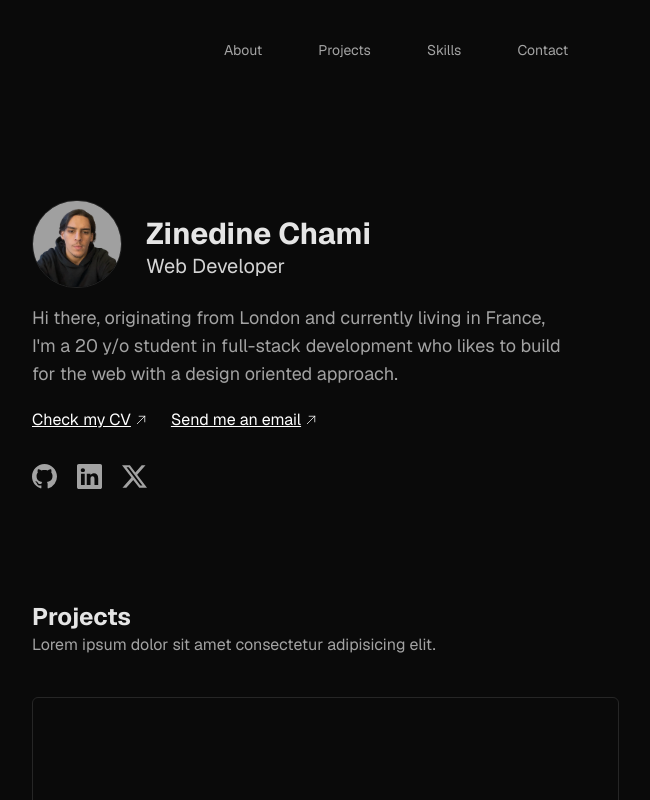
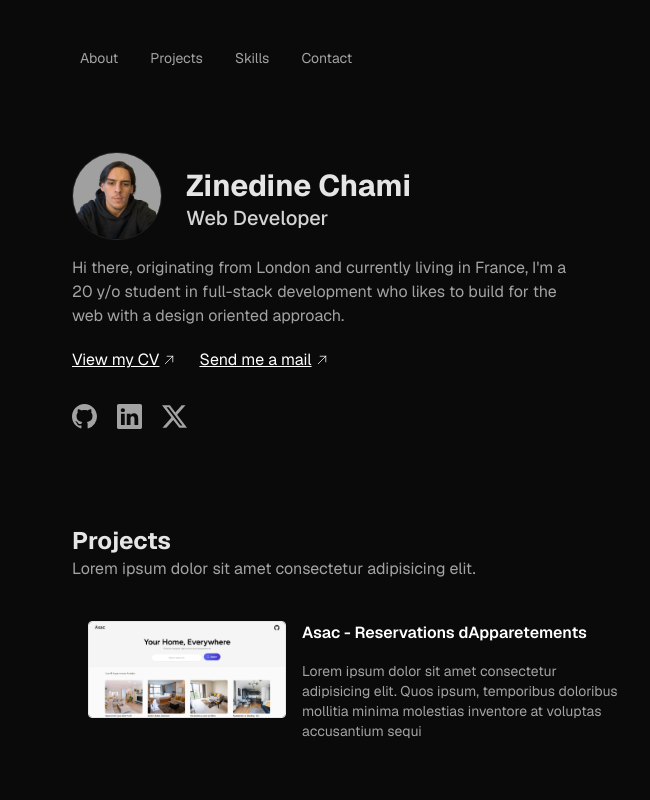
Before and after one commit to zinedinechami/portfolio_next, a Next.js app: page / in a window 1280 px wide. Shown: the top 800 px of the page, without its empty margins (288-938 px from the left). Built offline with nearby package versions, Linux system fonts and the light colour scheme.

Commit message:
created project card component

```diff
--- a/src/app/componenets/header.tsx
+++ b/src/app/componenets/header.tsx
@@ -2,11 +2,27 @@ export default function Header() {
   return (
     <>
       <nav className="h-20  mt-10 ">
-        <ul className="flex ml-48 text-sm text-neutral-400 ">
-          <li className="pr-14">About</li>
-          <li className="pr-14">Projects</li>
-          <li className="pr-14">Skills</li>
-          <li className="pr-14">Contact</li>
+        <ul className="flex  text-sm text-neutral-400 ">
+          <a href="">
+            <li className="mr-4 p-2 hover:border hover:bg-neutral-900 border-neutral-800 hover:text-neutral-200 transition-colors rounded ">
+              About
+            </li>
+          </a>
+          <a href="">
+            <li className="mr-4 p-2 hover:border hover:bg-neutral-900 border-neutral-800 hover:text-neutral-200 transition-colors rounded">
+              Projects
+            </li>
+          </a>
+          <a href="">
+            <li className="mr-4 p-2 hover:border hover:bg-neutral-900 border-neutral-800 hover:text-neutral-200 transition-colors rounded ">
+              Skills
+            </li>
+          </a>
+          <a href="">
+            <li className="mr-4 p-2 hover:border hover:bg-neutral-900 border-neutral-800 hover:text-neutral-200 transition-colors rounded">
+              Contact
+            </li>
+          </a>
         </ul>
       </nav>
     </>
--- a/src/app/componenets/project_card.tsx
+++ b/src/app/componenets/project_card.tsx
@@ -1,8 +1,32 @@
+import Image from "next/image";
+import asac from "../assets/asac.png";
+
 export default function ProjectCard() {
   return (
     <>
-      <article className="w-11/12 h-52  my-6 rounded-md border border-neutral-800">
-        <p></p>
+      <article className="w-11/12 h-48  my-6 rounded-md hover:border hover:bg-neutral-900 transition-colors border-neutral-800 cursor-pointer">
+        <div className="flex">
+          <div className="p-4">
+            <Image
+              src={asac}
+              width={350}
+              height={350}
+              quality={100}
+              alt="asac"
+              className="rounded border"
+            />
+          </div>
+          <div className="pt-4">
+            <h1 className=" font-semibold pb-4">
+              Asac - Reservations dApparetements
+            </h1>
+            <p className="w-80 text-neutral-400 text-sm">
+              Lorem ipsum dolor sit amet consectetur adipisicing elit. Quos
+              ipsum, temporibus doloribus mollitia minima molestias inventore at
+              voluptas accusantium sequi{" "}
+            </p>
+          </div>
+        </div>
       </article>
     </>
   );
--- a/src/app/page.tsx
+++ b/src/app/page.tsx
@@ -3,10 +3,12 @@ import About from "./sections/about";
 import Projects from "./sections/projects";
 import { GeistSans } from "geist/font/sans";
 
+// bg-gradient-to-tr from-neutral-900 to-neutral-950
+
 export default function Page() {
   return (
     <>
-      <body className="w-6/12 mx-auto bg-neutral-950">
+      <body className="w-6/12 pl-10 mx-auto bg-neutral-950">
         <main className={GeistSans.className}>
           <Header />
           <About />
--- a/src/app/sections/about.tsx
+++ b/src/app/sections/about.tsx
@@ -6,7 +6,7 @@ import pfp from "../assets/profile_picture.png";
 export default function About() {
   return (
     <>
-      <section className="pt-20 pb-28 ">
+      <section className="pt-8 pb-24 ">
         <div className="flex pb-4 ">
           <Image
             src={pfp}
@@ -20,17 +20,19 @@ export default function About() {
             <h1 className="text-3xl font-bold text-neutral-200 ">
               Zinedine Chami
             </h1>
-            <h2 className="text-xl  text-neutral-300  ">Web Developer</h2>
+            <h2 className="text-xl  text-neutral-300 font-medium  ">
+              Web Developer
+            </h2>
           </div>
         </div>
-        <p className="text-neutral-400 w-10/12 text-lg ">
+        <p className="text-neutral-400 w-10/12  ">
           Hi there, originating from London and currently living in France,
           I&apos;m a 20 y/o student in full-stack development who likes to build
           for the web with a design oriented approach.
         </p>
         <div className="pt-5 flex">
           <a className="pr-4 mr-2 flex underline " href="">
-            Check my CV{" "}
+            View my CV{" "}
             <svg
               xmlns="http://www.w3.org/2000/svg"
               fill="none"
@@ -47,7 +49,7 @@ export default function About() {
             </svg>
           </a>{" "}
           <a href="" className="flex underline ">
-            Send me an email
+            Send me a mail
             <svg
               xmlns="http://www.w3.org/2000/svg"
               fill="none"
--- a/src/app/sections/projects.tsx
+++ b/src/app/sections/projects.tsx
@@ -5,7 +5,7 @@ export default function Projects() {
     <>
       <section className="pb-96">
         <h1 className="text-2xl font-bold text-neutral-200">Projects</h1>
-        <h2 className="pb-4 text-neutral-400">
+        <h2 className=" text-neutral-400">
           Lorem ipsum dolor sit amet consectetur adipisicing elit.{" "}
         </h2>
         <ProjectCard />
```
